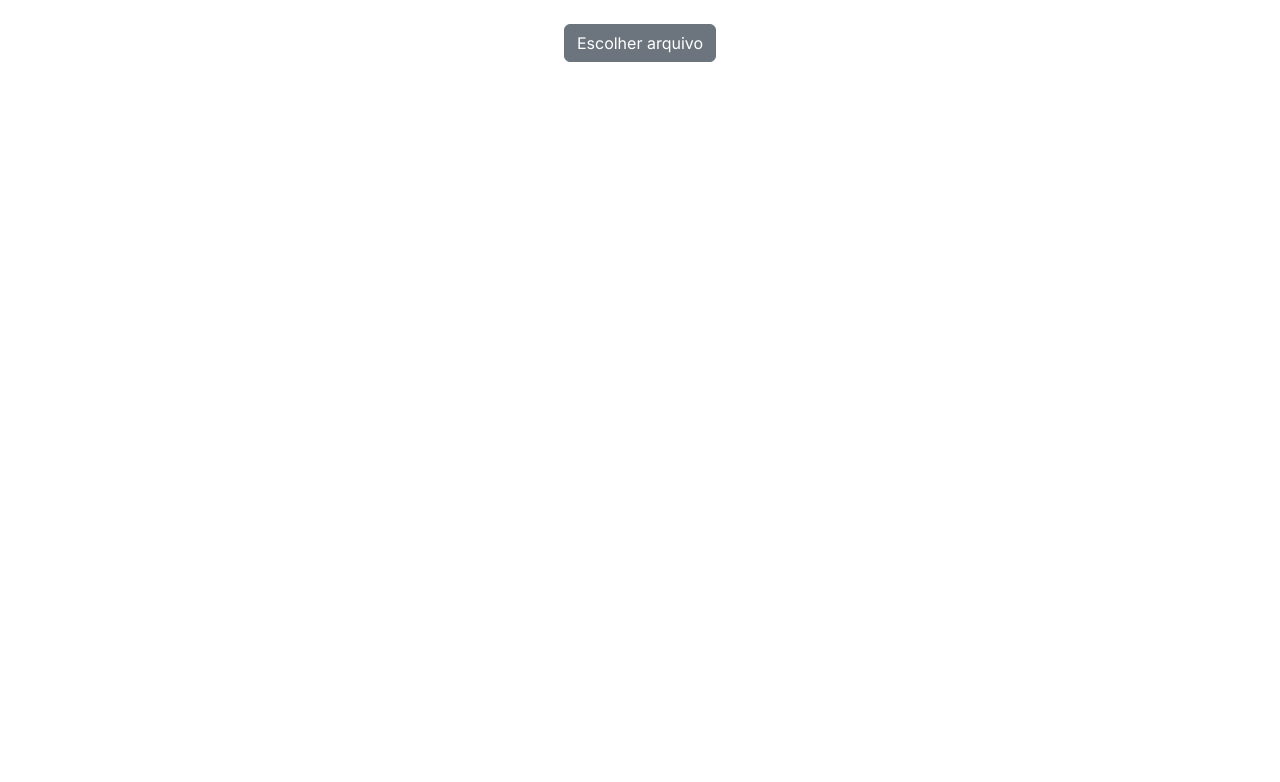
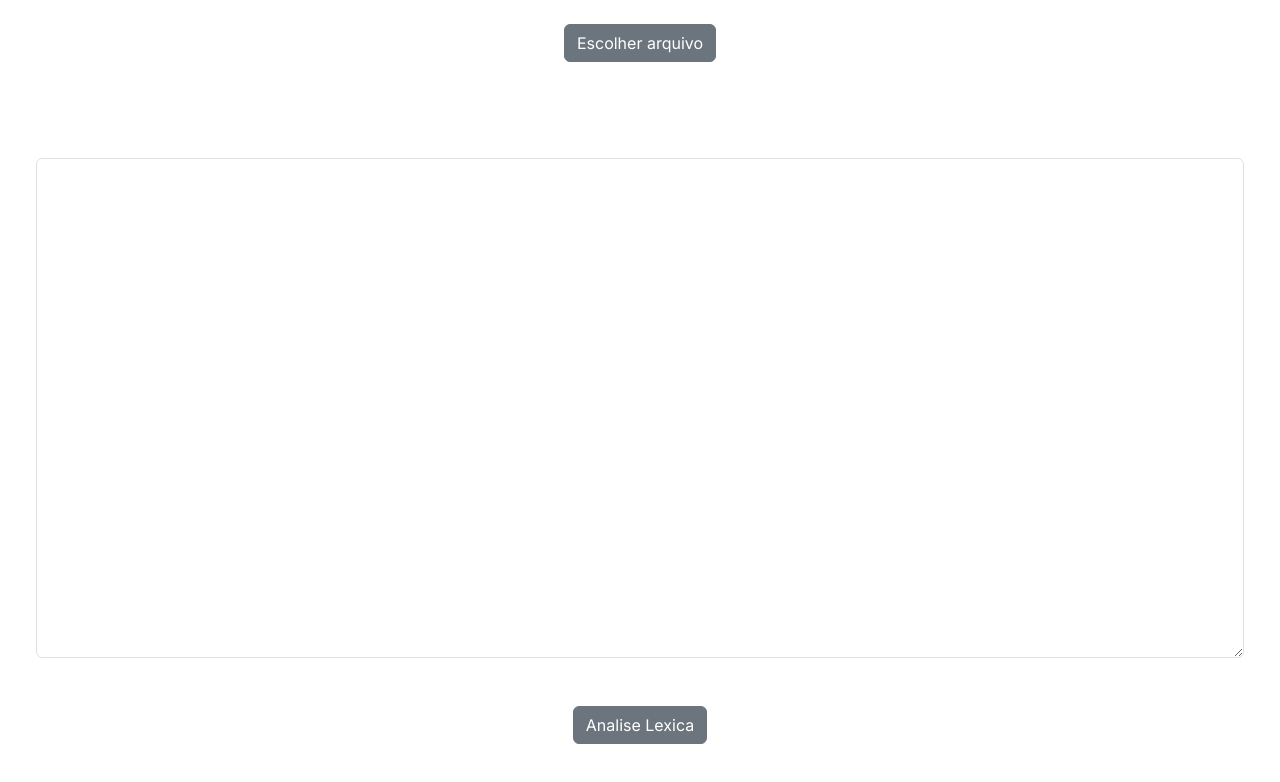
Before and after one commit to gpacianotto/compilador-js, a Next.js app: page / in a window 1280 px wide. Shown: the top 782 px of the page. Built offline with nearby package versions, Linux system fonts and the light colour scheme.

Commit message:
add text input

```diff
--- a/src/app/page.tsx
+++ b/src/app/page.tsx
@@ -1,10 +1,14 @@
 'use client'
 import Image from 'next/image'
 import styles from './page.module.css'
-import { Button, Row, Col} from 'reactstrap';
+import { Button, Row, Col, Input} from 'reactstrap';
 import 'bootstrap/dist/css/bootstrap.min.css';
+import { useState } from 'react';
+import lexicAnalysis from './utils/lexicAnalisys';
 
 export default function Home() {
+
+  const [fileContentRaw, setFileContentRaw] = useState<string>("")
 
     function handleFilePickerClick() {
         // Create an input element of type 'file'
@@ -24,6 +28,16 @@ export default function Home() {
             alert("precisa ser um arquivo .txt");
             return;
           }
+
+          const reader = new FileReader();
+
+          reader.onload = (event) => {
+            const fileContents = event.target.result;
+            console.log(fileContents);
+            setFileContentRaw(fileContents as string);
+          };
+
+          reader.readAsText(selectedFile);
         });
 
         // Click the file input element programmatically
@@ -38,6 +52,27 @@ export default function Home() {
           </Button>
         </Col>
       </Row>
+
+      <Row className='mt-5'>
+        <Col className='p-5'>
+          <Input
+            id='textArea'
+            value={fileContentRaw}
+            onChange={(e) => {setFileContentRaw(e.target.value)}}
+            type='textarea'
+            style={{minHeight: "500px"}}
+          />
+
+        </Col>
+      </Row>
+
+      <Row className='text-center mb-4'>
+        <Col>
+          <Button onClick={() => {console.log(fileContentRaw !== "" ? lexicAnalysis(fileContentRaw) : null)}}>
+            Analise Lexica
+          </Button>
+        </Col>
+      </Row>
     </main>
 
   )
```
